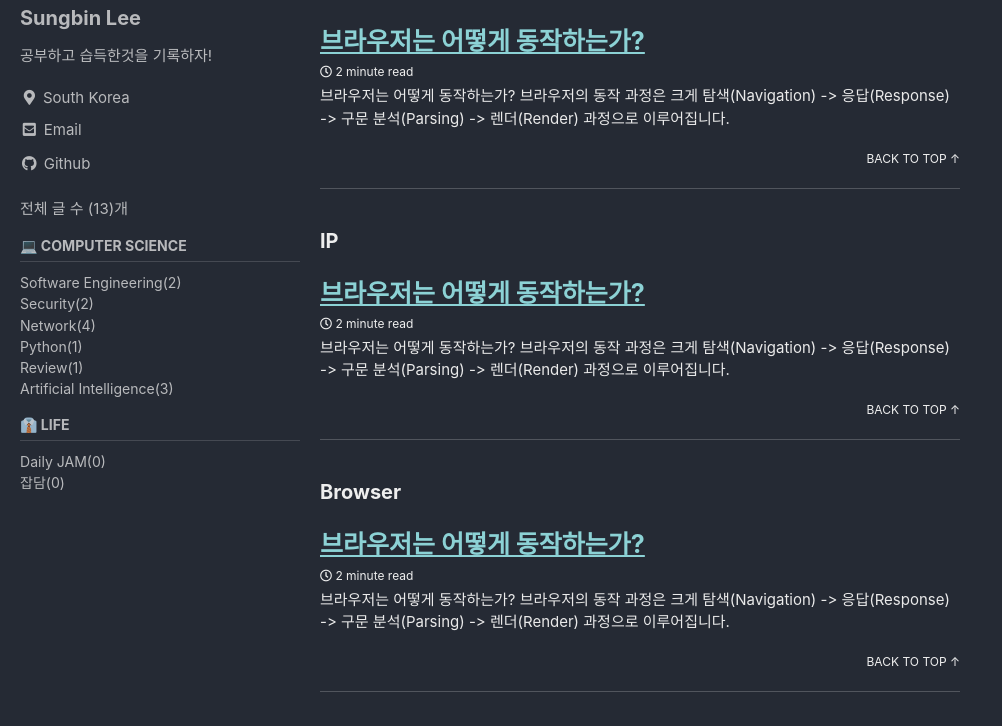
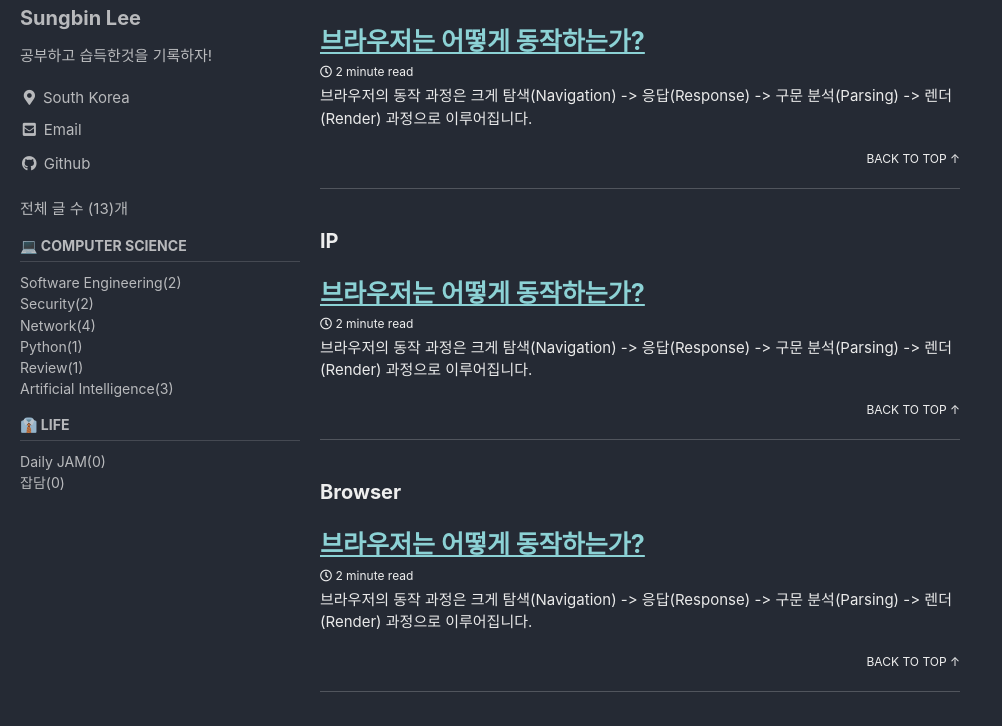
Before and after one commit to sungbinlee/tech.sungbinlee.dev, a Jekyll site: the page built from _pages/tag-archive.md, in a window 1280 px wide and 900 px high, scrolled down 9225 px, cut to the strip 174-900 px from the top of the window. Shown: the whole strip, without its empty margins (0-1002 px from the left). Built offline with Jekyll 4.4.1, drawn with Linux system fonts in a browser that asks for light colours; cached includes are drawn as plain includes; some of the changed text lies outside the part shown.

Commit message:
Update 2023-11-17-how-browser-works.md

```diff
--- a/_posts/Network/2023-11-17-how-browser-works.md
+++ b/_posts/Network/2023-11-17-how-browser-works.md
@@ -16,7 +16,6 @@ toc_label: "브라우저 동작원리"
 toc_icon: "internet"
 ---
 
-## 브라우저는 어떻게 동작하는가?
 브라우저의 동작 과정은 크게 탐색(Navigation) -> 응답(Response) -> 구문 분석(Parsing) -> 렌더(Render) 과정으로 이루어집니다.
 
 ## Navigation
```
Also changed, not shown: other parts of _posts/Network/2023-11-17-how-browser-works.md (+2 -1 lines).
